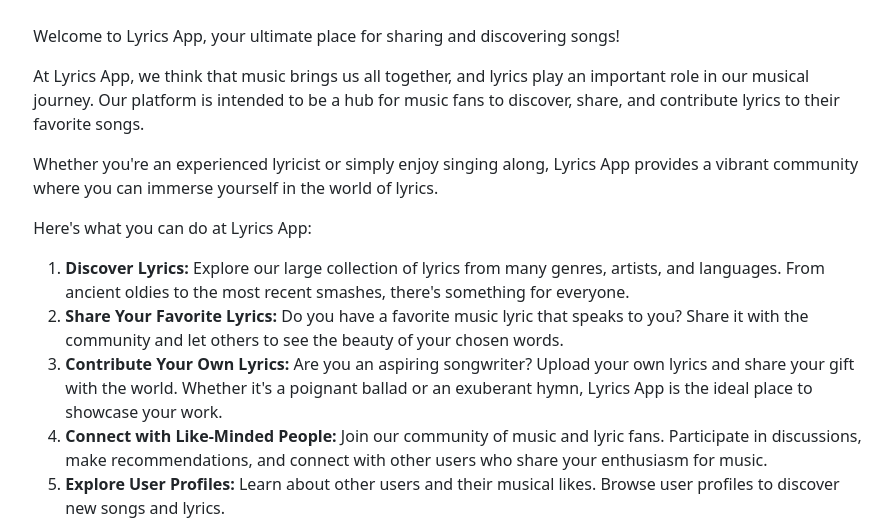
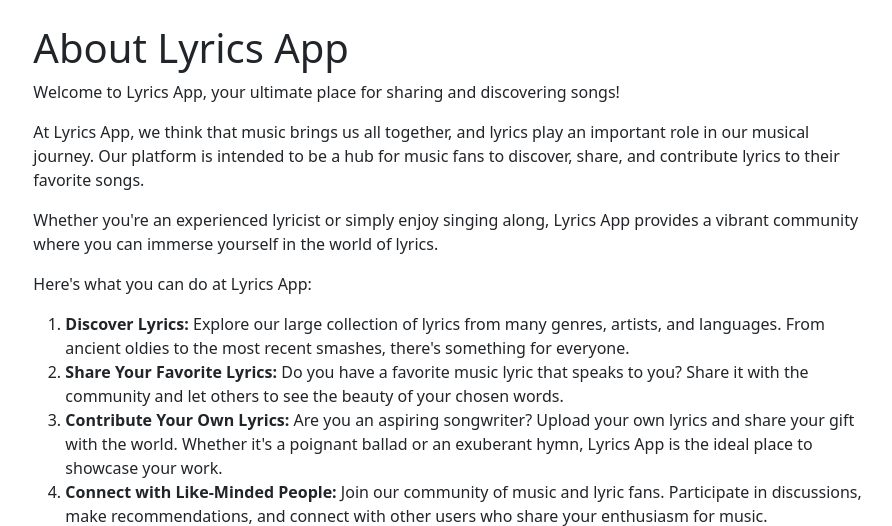
Before and after one commit to DeltaBash/Devops-Project, a Django app: page /about/ in a window 1280 px wide. Shown: the part 56-582 px from the top of the page, without its empty margins (192-1084 px from the left). Run offline with Django 4.2, Linux system fonts and the light colour scheme.

Commit message:
changes push for final deploying

```diff
--- a/lyricapp/templates/lyricapp/about.html
+++ b/lyricapp/templates/lyricapp/about.html
@@ -2,7 +2,7 @@
 <!-- -->
 
 {% block content %}
-
+<h1>About Lyrics App</h1>
 
     <p>Welcome to Lyrics App, your ultimate place for sharing and discovering songs!</p>
 
```
